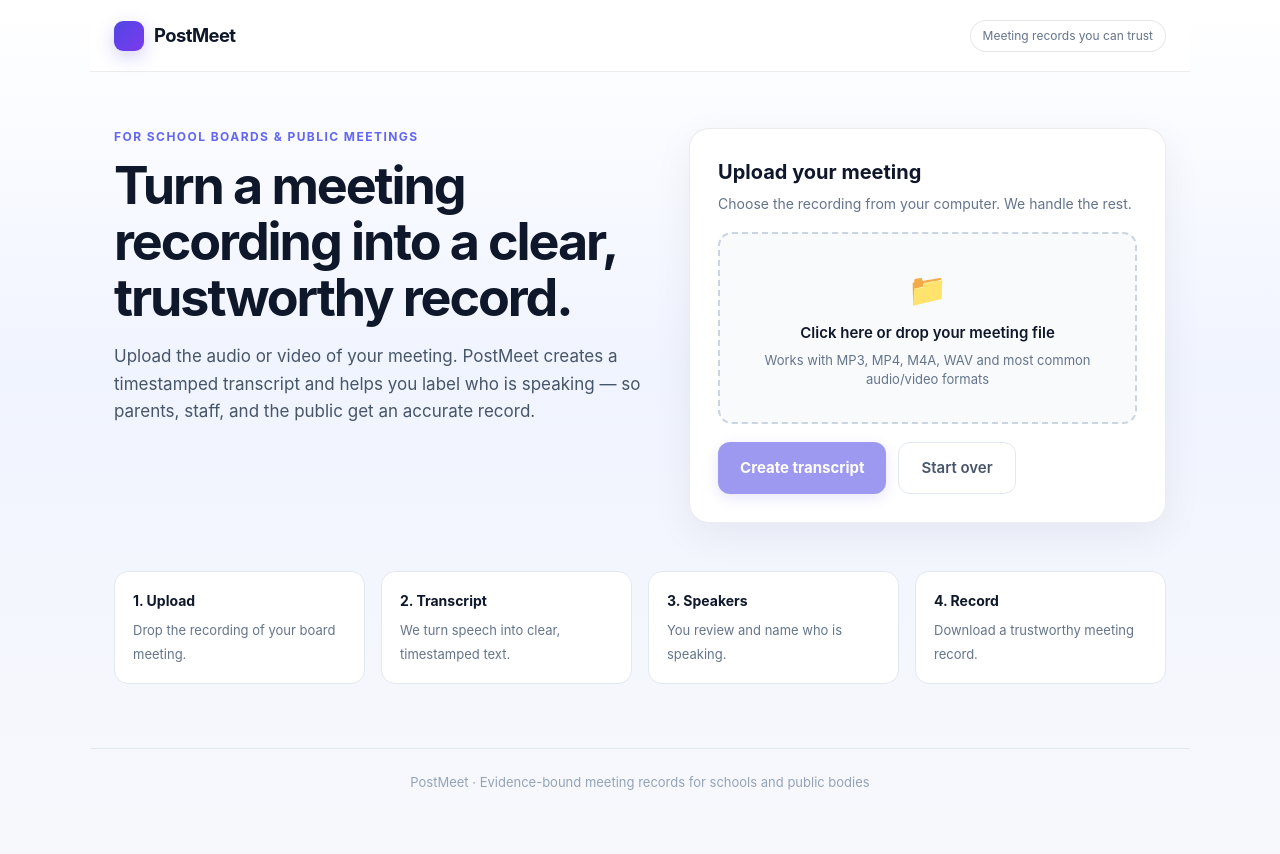
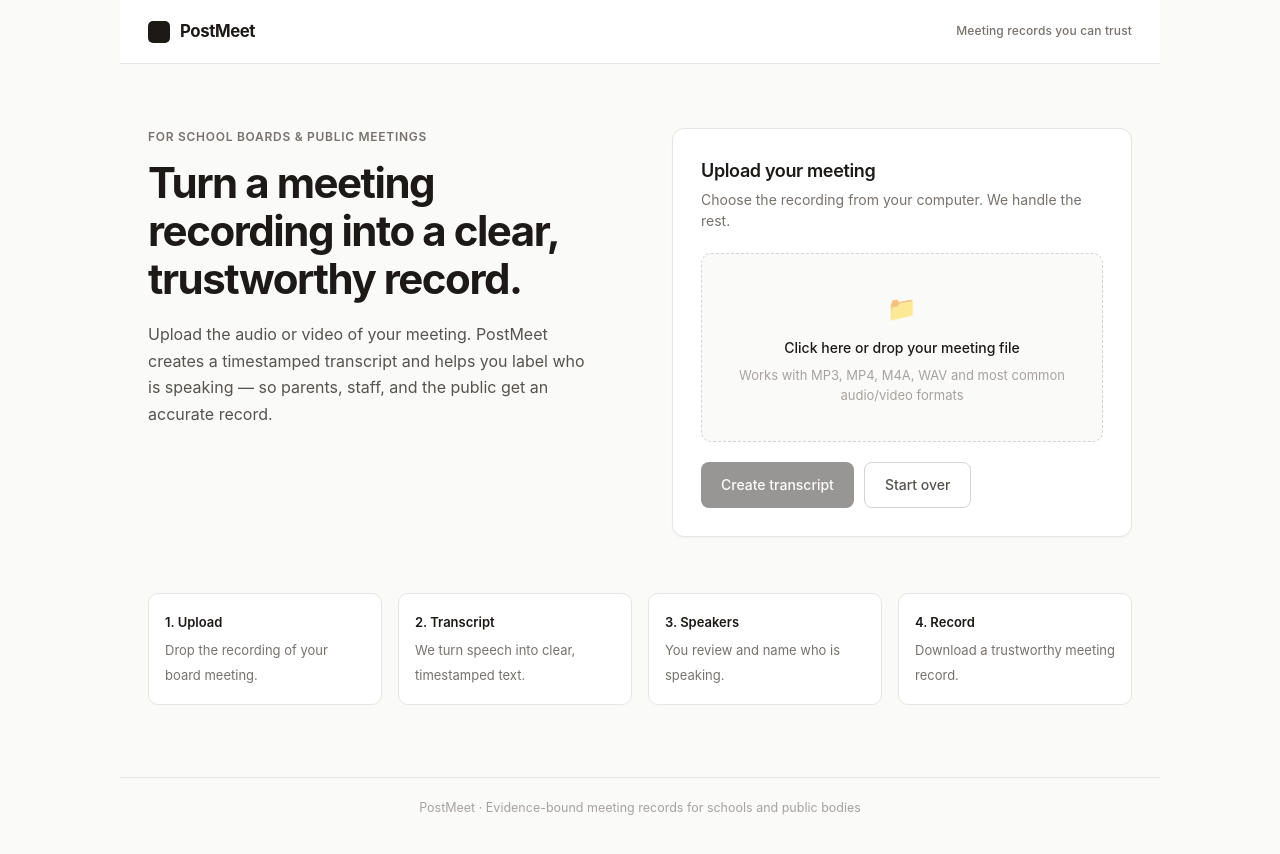
Before and after one commit to Ig0tU/postmeet, a Next.js app: page / in a window 1280 px wide. Before the commit the page ends 817 px from the top, so only its background shows below. Built offline with nearby package versions, Linux system fonts and the light colour scheme.

Commit message:
Professional, human-made design system — remove purple vibe-coded look

```diff
--- a/app/globals.css
+++ b/app/globals.css
@@ -1,262 +1,265 @@
-* { box-sizing: border-box; }
-html, body { margin: 0; min-height: 100%; }
+* {
+  box-sizing: border-box;
+}
+
+html, body {
+  margin: 0;
+  min-height: 100%;
+}
+
 body {
-  background: #f7f8fc;
-  color: #1a1d26;
-  font-family: Inter, ui-sans-serif, system-ui, -apple-system, BlinkMacSystemFont, "Segoe UI", sans-serif;
-  line-height: 1.5;
+  background: #fafaf9;
+  color: #1c1917;
+  font-family: "Inter", ui-sans-serif, system-ui, -apple-system, BlinkMacSystemFont, "Segoe UI", sans-serif;
+  line-height: 1.55;
+  -webkit-font-smoothing: antialiased;
 }
-button, input { font: inherit; }
-button { cursor: pointer; }
 
-/* Layout */
+button, input {
+  font: inherit;
+}
+
+button {
+  cursor: pointer;
+}
+
+/* ─────────────────────────────────────────────
+   Shell & Navigation
+   ───────────────────────────────────────────── */
+
 .shell {
   min-height: 100vh;
-  overflow-x: hidden;
-  background: linear-gradient(180deg, #ffffff 0%, #f0f4ff 45%, #f7f8fc 100%);
+  background: #fafaf9;
 }
 
 .nav {
-  height: 72px;
+  height: 64px;
   display: flex;
   align-items: center;
   justify-content: space-between;
-  max-width: 1100px;
+  max-width: 1040px;
   margin: 0 auto;
-  padding: 0 24px;
-  border-bottom: 1px solid rgba(15, 23, 42, 0.08);
-  background: rgba(255, 255, 255, 0.85);
-  backdrop-filter: blur(12px);
-  position: sticky;
-  top: 0;
-  z-index: 20;
+  padding: 0 28px;
+  border-bottom: 1px solid #e7e5e4;
+  background: #ffffff;
 }
 
 .brand {
   display: flex;
   gap: 10px;
   align-items: center;
-  font-weight: 750;
-  letter-spacing: -0.03em;
-  font-size: 1.15rem;
-  color: #0f172a;
+  font-weight: 650;
+  font-size: 1.05rem;
+  letter-spacing: -0.025em;
+  color: #1c1917;
 }
 
 .mark {
-  width: 30px;
-  height: 30px;
-  border-radius: 9px;
-  background: linear-gradient(135deg, #4f46e5, #7c3aed);
-  box-shadow: 0 6px 18px rgba(79, 70, 229, 0.25);
+  width: 22px;
+  height: 22px;
+  border-radius: 5px;
+  background: #1c1917;
 }
 
 .badge {
-  color: #64748b;
+  color: #78716c;
   font-size: 12px;
-  border: 1px solid rgba(15, 23, 42, 0.1);
-  border-radius: 999px;
-  padding: 6px 12px;
-  background: #fff;
+  font-weight: 500;
+  letter-spacing: 0.01em;
 }
 
-/* Hero */
+/* ─────────────────────────────────────────────
+   Hero
+   ───────────────────────────────────────────── */
+
 .hero {
-  max-width: 1100px;
+  max-width: 1040px;
   margin: 0 auto;
-  padding: 56px 24px 48px;
+  padding: 64px 28px 56px;
   display: grid;
-  grid-template-columns: 1.05fr 0.95fr;
-  gap: 48px;
+  grid-template-columns: 1fr 1fr;
+  gap: 64px;
   align-items: start;
 }
 
 .eyebrow {
-  color: #6366f1;
+  color: #78716c;
+  font-size: 12px;
+  font-weight: 600;
+  letter-spacing: 0.06em;
   text-transform: uppercase;
-  letter-spacing: 0.12em;
-  font-size: 12px;
-  font-weight: 700;
+  margin-bottom: 12px;
 }
 
 h1 {
-  margin: 12px 0 16px;
-  max-width: 620px;
-  font-size: clamp(36px, 5vw, 52px);
-  line-height: 1.08;
-  letter-spacing: -0.04em;
-  color: #0f172a;
+  margin: 0 0 18px;
+  max-width: 480px;
+  font-size: clamp(32px, 4.2vw, 42px);
+  line-height: 1.15;
+  letter-spacing: -0.035em;
+  font-weight: 650;
+  color: #1c1917;
 }
 
 .lede {
-  max-width: 540px;
-  color: #475569;
-  font-size: 17px;
-  line-height: 1.6;
+  max-width: 440px;
+  color: #57534e;
+  font-size: 16px;
+  line-height: 1.65;
+  margin: 0;
 }
 
-/* Card */
+/* ─────────────────────────────────────────────
+   Card
+   ───────────────────────────────────────────── */
+
 .card {
-  border: 1px solid rgba(15, 23, 42, 0.08);
   background: #ffffff;
-  border-radius: 20px;
+  border: 1px solid #e7e5e4;
+  border-radius: 12px;
   padding: 28px;
-  box-shadow: 0 12px 40px rgba(15, 23, 42, 0.06);
+  box-shadow: 0 1px 2px rgba(28, 25, 23, 0.04);
 }
 
 .card h2 {
-  margin: 0 0 6px;
-  font-size: 20px;
-  color: #0f172a;
+  margin: 0 0 4px;
+  font-size: 18px;
+  font-weight: 600;
+  color: #1c1917;
+  letter-spacing: -0.02em;
 }
 
-.card p {
-  margin: 0 0 18px;
-  color: #64748b;
+.card > p {
+  margin: 0 0 22px;
+  color: #78716c;
   font-size: 14px;
   line-height: 1.5;
 }
 
-/* Tabs */
-.tabs {
-  display: flex;
-  gap: 8px;
-  margin-bottom: 16px;
-}
+/* ─────────────────────────────────────────────
+   Dropzone
+   ───────────────────────────────────────────── */
 
-.tab-btn {
-  background: #f1f5f9;
-  border: 1px solid transparent;
+.dropzone {
+  border: 1.5px dashed #d6d3d1;
   border-radius: 10px;
-  padding: 10px 16px;
-  color: #64748b;
-  font-size: 13px;
-  font-weight: 600;
-  transition: all 0.15s ease;
-}
-
-.tab-btn.active {
-  background: #4f46e5;
-  color: #ffffff;
-  border-color: #4f46e5;
-}
-
-.tab-btn:hover:not(.active) {
-  background: #e2e8f0;
-}
-
-/* Dropzone */
-.dropzone {
-  border: 2px dashed #cbd5e1;
-  border-radius: 14px;
-  padding: 32px 16px;
+  padding: 36px 20px;
   text-align: center;
   cursor: pointer;
-  transition: all 0.2s ease;
-  background: #f8fafc;
+  transition: border-color 0.15s ease, background 0.15s ease;
+  background: #fafaf9;
 }
 
 .dropzone:hover,
 .dropzone.dragover {
-  border-color: #6366f1;
-  background: #eef2ff;
+  border-color: #a8a29e;
+  background: #f5f5f4;
 }
 
 .dropzone-icon {
-  font-size: 32px;
-  margin-bottom: 8px;
+  font-size: 24px;
+  margin-bottom: 10px;
+  opacity: 0.7;
 }
 
 .dropzone-label {
-  font-size: 15px;
-  color: #0f172a;
-  font-weight: 600;
+  font-size: 14px;
+  color: #1c1917;
+  font-weight: 550;
 }
 
 .dropzone-hint {
   font-size: 13px;
-  color: #64748b;
+  color: #a8a29e;
   margin-top: 6px;
 }
 
-/* Inputs */
+/* ─────────────────────────────────────────────
+   Inputs
+   ───────────────────────────────────────────── */
+
 .input {
   width: 100%;
   background: #ffffff;
-  color: #0f172a;
-  border: 1px solid #e2e8f0;
-  border-radius: 12px;
-  padding: 13px 16px;
+  color: #1c1917;
+  border: 1px solid #d6d3d1;
+  border-radius: 8px;
+  padding: 11px 14px;
   outline: none;
-  font-size: 15px;
-  transition: border-color 0.15s ease;
+  font-size: 14px;
+  transition: border-color 0.12s ease, box-shadow 0.12s ease;
 }
 
 .input:focus {
-  border-color: #6366f1;
-  box-shadow: 0 0 0 3px rgba(99, 102, 241, 0.15);
+  border-color: #78716c;
+  box-shadow: 0 0 0 3px rgba(28, 25, 23, 0.06);
 }
 
 .input::placeholder {
-  color: #94a3b8;
+  color: #a8a29e;
 }
 
-/* Buttons */
+/* ─────────────────────────────────────────────
+   Buttons
+   ───────────────────────────────────────────── */
+
 .actions {
   display: flex;
-  gap: 12px;
-  margin-top: 18px;
+  gap: 10px;
+  margin-top: 20px;
 }
 
 .primary {
   border: 0;
-  border-radius: 12px;
-  padding: 14px 22px;
-  background: #4f46e5;
-  color: #ffffff;
-  font-weight: 700;
-  font-size: 15px;
-  transition: all 0.15s ease;
-  box-shadow: 0 4px 14px rgba(79, 70, 229, 0.25);
+  border-radius: 8px;
+  padding: 11px 20px;
+  background: #1c1917;
+  color: #fafaf9;
+  font-weight: 550;
+  font-size: 14px;
+  transition: background 0.12s ease;
 }
 
 .primary:hover {
-  background: #4338ca;
-  transform: translateY(-1px);
+  background: #292524;
 }
 
 .primary:disabled {
-  opacity: 0.55;
+  opacity: 0.45;
   cursor: wait;
-  transform: none;
 }
 
 .secondary {
-  border: 1px solid #e2e8f0;
-  border-radius: 12px;
-  padding: 14px 22px;
+  border: 1px solid #d6d3d1;
+  border-radius: 8px;
+  padding: 11px 20px;
   background: #ffffff;
-  color: #475569;
-  font-size: 15px;
-  font-weight: 600;
+  color: #57534e;
+  font-size: 14px;
+  font-weight: 500;
+  transition: background 0.12s ease;
 }
 
 .secondary:hover {
-  background: #f8fafc;
+  background: #f5f5f4;
 }
 
-/* Status messages */
+/* ─────────────────────────────────────────────
+   Status
+   ───────────────────────────────────────────── */
+
 .status {
-  margin-top: 16px;
-  font-size: 14px;
+  margin-top: 18px;
+  font-size: 13.5px;
   line-height: 1.5;
-  padding: 12px 16px;
-  border-radius: 12px;
+  padding: 12px 14px;
+  border-radius: 8px;
 }
 
 .status.info {
-  background: #eef2ff;
-  color: #3730a3;
-  border: 1px solid #c7d2fe;
+  background: #f5f5f4;
+  color: #44403c;
+  border: 1px solid #e7e5e4;
 }
 
 .status.error {
@@ -266,131 +269,107 @@ h1 {
 }
 
 .status.success {
-  background: #ecfdf5;
-  color: #065f46;
-  border: 1px solid #a7f3d0;
+  background: #f0fdf4;
+  color: #166534;
+  border: 1px solid #bbf7d0;
 }
 
-/* Results */
+/* ─────────────────────────────────────────────
+   Results & Speakers
+   ───────────────────────────────────────────── */
+
 .results-panel {
   margin-top: 28px;
   padding-top: 24px;
-  border-top: 1px solid #e2e8f0;
+  border-top: 1px solid #e7e5e4;
 }
 
 .results-header {
   display: flex;
   justify-content: space-between;
   align-items: center;
-  margin-bottom: 16px;
-  flex-wrap: wrap;
-  gap: 8px;
+  margin-bottom: 8px;
 }
 
 .results-header h3 {
   margin: 0;
-  font-size: 17px;
-  color: #065f46;
+  font-size: 15px;
+  font-weight: 600;
+  color: #1c1917;
+  letter-spacing: -0.01em;
 }
 
-.results-counts {
-  font-size: 13px;
-  color: #64748b;
-}
-
-.download-grid {
-  display: grid;
-  grid-template-columns: 1fr 1fr;
-  gap: 10px;
-  margin-bottom: 20px;
-}
-
-.dl-btn {
-  border: 1px solid #e2e8f0;
-  background: #ffffff;
-  color: #0f172a;
-  padding: 12px 14px;
-  border-radius: 10px;
-  font-size: 13px;
-  font-weight: 600;
-  text-align: center;
-  transition: all 0.15s ease;
-}
-
-.dl-btn:hover {
-  background: #f8fafc;
-  border-color: #cbd5e1;
-}
-
-.dl-btn.primary {
-  background: #4f46e5;
-  color: #ffffff;
-  border-color: #4f46e5;
-}
-
-.dl-btn.primary:hover {
-  background: #4338ca;
-}
-
-/* Speaker review cards (new) */
 .speaker-grid {
   display: grid;
   gap: 12px;
-  margin: 16px 0 20px;
+  margin: 16px 0 8px;
 }
 
 .speaker-card {
-  background: #f8fafc;
-  border: 1px solid #e2e8f0;
-  border-radius: 12px;
+  background: #fafaf9;
+  border: 1px solid #e7e5e4;
+  border-radius: 8px;
   padding: 14px 16px;
 }
 
 .speaker-card label {
   display: block;
-  font-size: 12px;
+  font-size: 11px;
   font-weight: 600;
-  color: #64748b;
+  color: #78716c;
+  text-transform: uppercase;
+  letter-spacing: 0.04em;
   margin-bottom: 6px;
 }
 
 .speaker-sample {
   font-size: 13px;
-  color: #475569;
+  color: #78716c;
   margin-top: 8px;
-  font-style: italic;
+  line-height: 1.4;
 }
 
-/* Progress */
-.progress-steps {
-  display: flex;
-  flex-direction: column;
+.download-grid {
+  display: grid;
+  grid-template-columns: 1fr;
   gap: 8px;
-  margin: 16px 0;
+  margin-top: 8px;
 }
 
-.progress-step {
-  display: flex;
-  align-items: center;
-  gap: 10px;
-  font-size: 14px;
-  color: #64748b;
+.dl-btn {
+  border: 1px solid #d6d3d1;
+  background: #ffffff;
+  color: #1c1917;
+  padding: 11px 16px;
+  border-radius: 8px;
+  font-size: 13.5px;
+  font-weight: 550;
+  text-align: center;
+  transition: background 0.12s ease;
 }
 
-.progress-step.active {
-  color: #4f46e5;
-  font-weight: 600;
+.dl-btn:hover {
+  background: #f5f5f4;
 }
 
-.progress-step.done {
-  color: #059669;
+.dl-btn.primary {
+  background: #1c1917;
+  color: #fafaf9;
+  border-color: #1c1917;
 }
 
-/* Pipeline explanation */
+.dl-btn.primary:hover {
+  background: #292524;
+}
+
+/* ─────────────────────────────────────────────
+   Pipeline steps
+   ───────────────────────────────────────────── */
+
 .pipeline {
-  max-width: 1100px;
+  max-width: 1040px;
   margin: 0 auto;
-  padding: 0 24px 64px;
+  padding: 0 28px 72px;
   display: grid;
   grid-template-columns: repeat(4, 1fr);
   gap: 16px;
@@ -398,53 +377,77 @@ h1 {
 
 .step {
   background: #ffffff;
-  border: 1px solid #e2e8f0;
-  border-radius: 14px;
-  padding: 18px;
+  border: 1px solid #e7e5e4;
+  border-radius: 10px;
+  padding: 18px 16px;
 }
 
 .step b {
   display: block;
-  font-size: 14px;
-  margin-bottom: 6px;
-  color: #0f172a;
+  font-size: 13px;
+  font-weight: 600;
+  margin-bottom: 5px;
+  color: #1c1917;
 }
 
 .step span {
-  color: #64748b;
+  color: #78716c;
   font-size: 13px;
   line-height: 1.45;
 }
 
+/* ─────────────────────────────────────────────
+   Footer
+   ───────────────────────────────────────────── */
+
 .footer {
-  max-width: 1100px;
-  margin: auto;
-  padding: 24px;
-  color: #94a3b8;
-  font-size: 13px;
-  border-top: 1px solid #e2e8f0;
+  max-width: 1040px;
+  margin: 0 auto;
+  padding: 20px 28px 36px;
+  color: #a8a29e;
+  font-size: 12.5px;
+  border-top: 1px solid #e7e5e4;
   text-align: center;
 }
 
-/* Responsive */
+/* ─────────────────────────────────────────────
+   Responsive
+   ───────────────────────────────────────────── */
+
 @media (max-width: 860px) {
   .hero {
     grid-template-columns: 1fr;
     padding-top: 40px;
-    gap: 32px;
+    gap: 36px;
   }
+
   .pipeline {
     grid-template-columns: 1fr 1fr;
-  }
-  .download-grid {
-    grid-template-columns: 1fr;
   }
 }
 
 @media (max-width: 520px) {
-  .nav { padding: 0 16px; }
-  .hero, .pipeline, .footer { padding-left: 16px; padding-right: 16px; }
-  .pipeline { grid-template-columns: 1fr; }
-  .actions { flex-direction: column; }
-  .primary, .secondary { width: 100%; }
+  .nav {
+    padding: 0 18px;
+  }
+
+  .hero,
+  .pipeline,
+  .footer {
+    padding-left: 18px;
+    padding-right: 18px;
+  }
+
+  .pipeline {
+    grid-template-columns: 1fr;
+  }
+
+  .actions {
+    flex-direction: column;
+  }
+
+  .primary,
+  .secondary {
+    width: 100%;
+  }
 }
```
